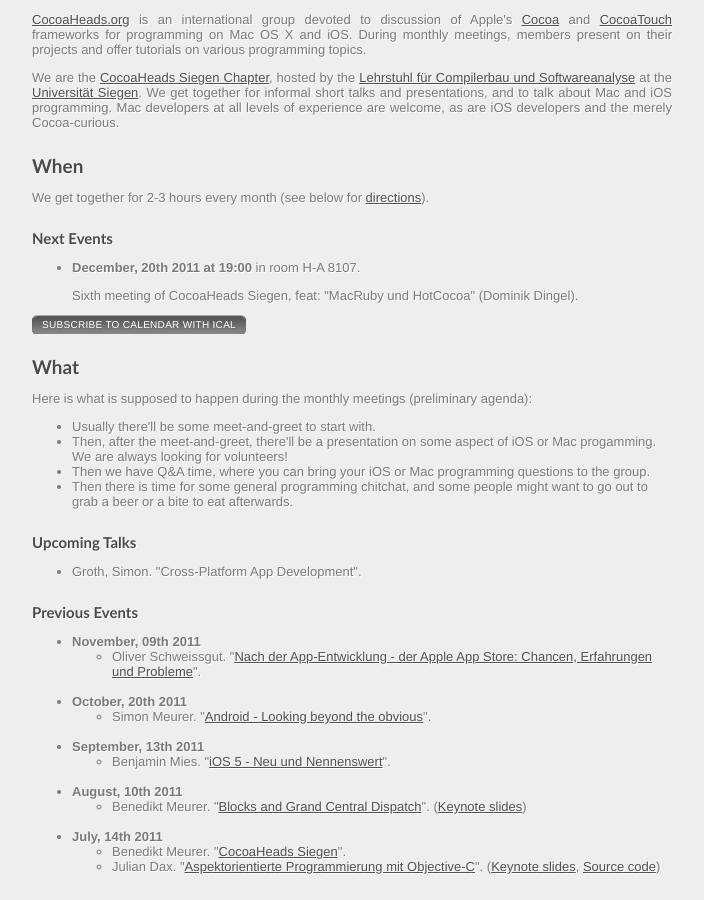
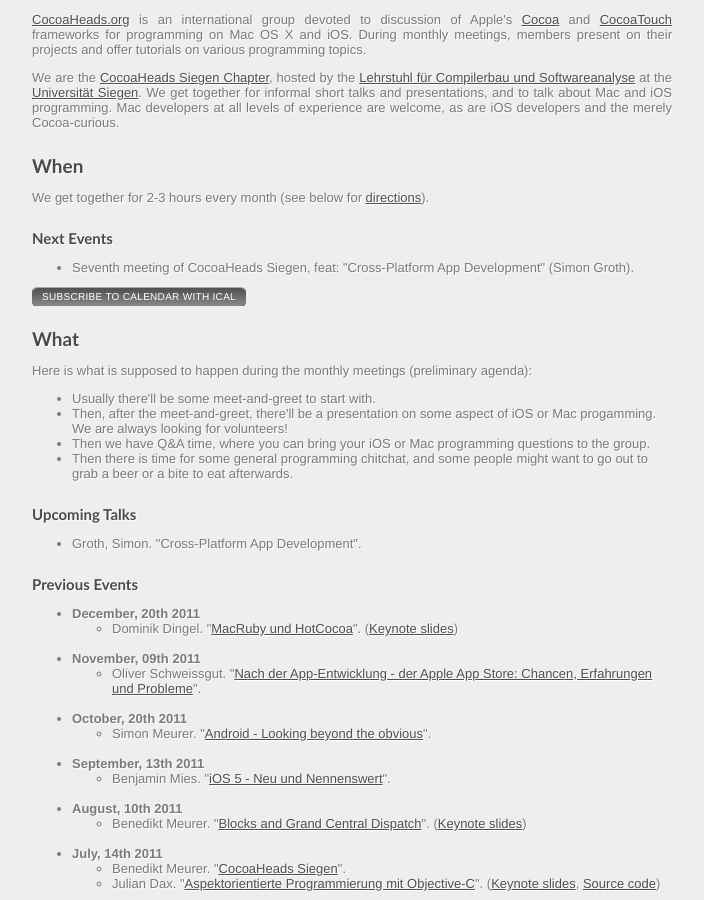
Before and after one commit to bmeurer/cocoaheads.informatik.uni-siegen.de, a Jekyll site: the page built from index.html, in a window 1280 px wide and 900 px high, scrolled down 578 px. Shown: the whole window, without its empty margins (118-822 px from the left). Built offline with Jekyll 4.4.1, drawn with Linux system fonts in a browser that asks for light colours; nearby versions of some CDN libraries; Markdown is read by kramdown in place of the engine named in the settings.

Commit message:
Dominik's slides

```diff
--- a/index.html
+++ b/index.html
@@ -49,13 +49,15 @@
         schedule the sixth meeting in december.
       </p>
 -->
+<!--
       <p>
         <strong>December, 20th 2011 at 19:00</strong> in room H-A 8107.
       </p>
+-->
       <p>
-        Sixth meeting of CocoaHeads Siegen, feat:
-        &quot;MacRuby und HotCocoa&quot;
-        (Dominik Dingel).
+        Seventh meeting of CocoaHeads Siegen, feat:
+        &quot;Cross-Platform App Development&quot;
+        (Simon Groth).
       </p>
     </li>
   </ul>
@@ -106,6 +108,18 @@
 
 <p>
   <ul>
+    <li>
+      <strong id="2011-12-20">December, 20th 2011</strong>
+      <ul>
+        <li>
+          Dominik Dingel.
+          &quot;<a href="/files/2011-12-20-dominik-dingel-macruby-und-hotcocoa.pdf">MacRuby und HotCocoa</a>&quot;.
+          (<a href="/files/2011-12-20-dominik-dingel-macruby-und-hotcocoa.key">Keynote slides</a>)
+        </li>
+      </ul>
+      <br />
+    </li>
+
     <li>
       <strong id="2011-11-09">November, 09th 2011</strong>
       <ul>
```
Also changed, not shown: 2 other files.
